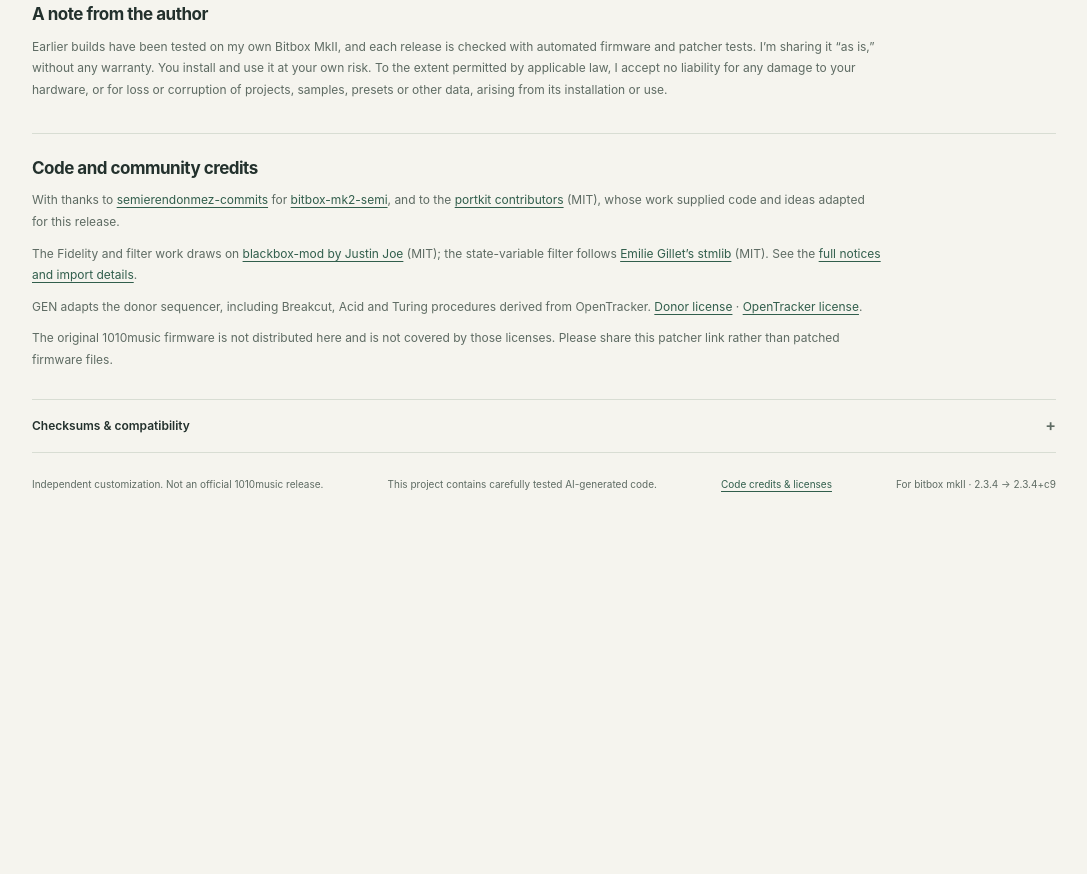
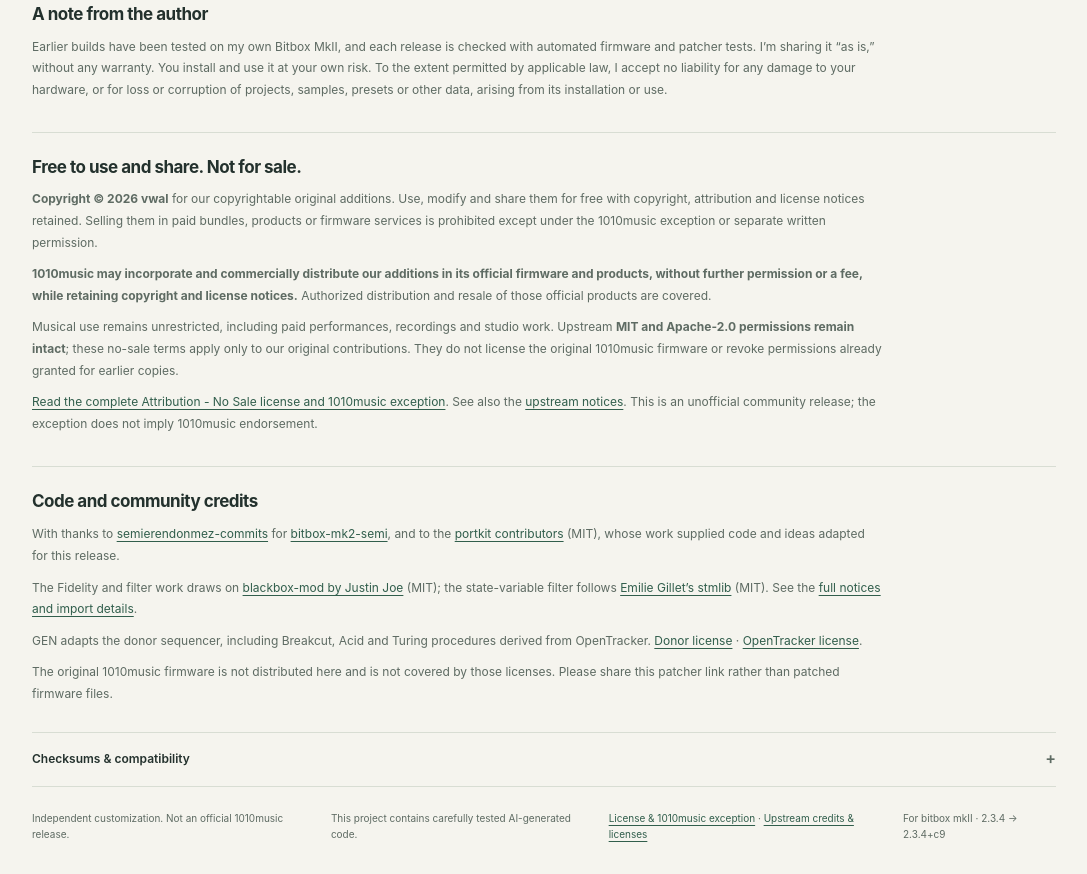
Before and after one commit to vwal/bitbox-mkii-patcher, a plain HTML site: page index.html in a window 1280 px wide. Shown: the part 10672-11546 px from the top of the page, without its empty margins (96-1183 px from the left). Before the commit the page ends 11197 px from the top, so only its background shows below. Drawn offline with Linux system fonts and the light colour scheme.

Commit message:
Add attribution/no-sale terms with 1010music manufacturer exception

```diff
--- a/index.html
+++ b/index.html
@@ -550,6 +550,14 @@
         <p>Earlier builds have been tested on my own Bitbox MkII, and each release is checked with automated firmware and patcher tests. I’m sharing it “as is,” without any warranty. You install and use it at your own risk. To the extent permitted by applicable law, I accept no liability for any damage to your hardware, or for loss or corruption of projects, samples, presets or other data, arising from its installation or use.</p>
       </section>
 
+      <section class="use-note" id="license" aria-labelledby="license-title">
+        <h2 id="license-title">Free to use and share. Not for sale.</h2>
+        <p><strong>Copyright &copy; 2026 vwal</strong> for our copyrightable original additions. Use, modify and share them for free with copyright, attribution and license notices retained. Selling them in paid bundles, products or firmware services is prohibited except under the 1010music exception or separate written permission.</p>
+        <p><strong>1010music may incorporate and commercially distribute our additions in its official firmware and products, without further permission or a fee, while retaining copyright and license notices.</strong> Authorized distribution and resale of those official products are covered.</p>
+        <p>Musical use remains unrestricted, including paid performances, recordings and studio work. Upstream <strong>MIT and Apache-2.0 permissions remain intact</strong>; these no-sale terms apply only to our original contributions. They do not license the original 1010music firmware or revoke permissions already granted for earlier copies.</p>
+        <p><a href="LICENSE.txt">Read the complete Attribution - No Sale license and 1010music exception</a>. See also the <a href="THIRD_PARTY_NOTICES.txt">upstream notices</a>. This is an unofficial community release; the exception does not imply 1010music endorsement.</p>
+      </section>
+
       <section class="use-note credits-note" id="credits" aria-labelledby="credits-title">
         <h2 id="credits-title">Code and community credits</h2>
         <p>With thanks to <a href="https://github.com/semierendonmez-commits">semierendonmez-commits</a> for <a href="https://github.com/semierendonmez-commits/bitbox-mk2-semi">bitbox-mk2-semi</a>, and to the <a href="https://github.com/kyrillleier-jpg/portkit-micro">portkit contributors</a> (MIT), whose work supplied code and ideas adapted for this release.</p>
@@ -576,7 +584,7 @@
     <footer class="site-footer">
       <p>Independent customization. Not an official 1010music release.</p>
       <p>This project contains carefully tested AI-generated code.</p>
-      <p><a href="THIRD_PARTY_NOTICES.txt">Code credits &amp; licenses</a></p>
+      <p><a href="LICENSE.txt">License &amp; 1010music exception</a> · <a href="THIRD_PARTY_NOTICES.txt">Upstream credits &amp; licenses</a></p>
       <p>For bitbox mkII · 2.3.4 → 2.3.4+c9</p>
     </footer>
   </div>
```
Also changed, not shown: LICENSE.txt (added), 7 other files.
